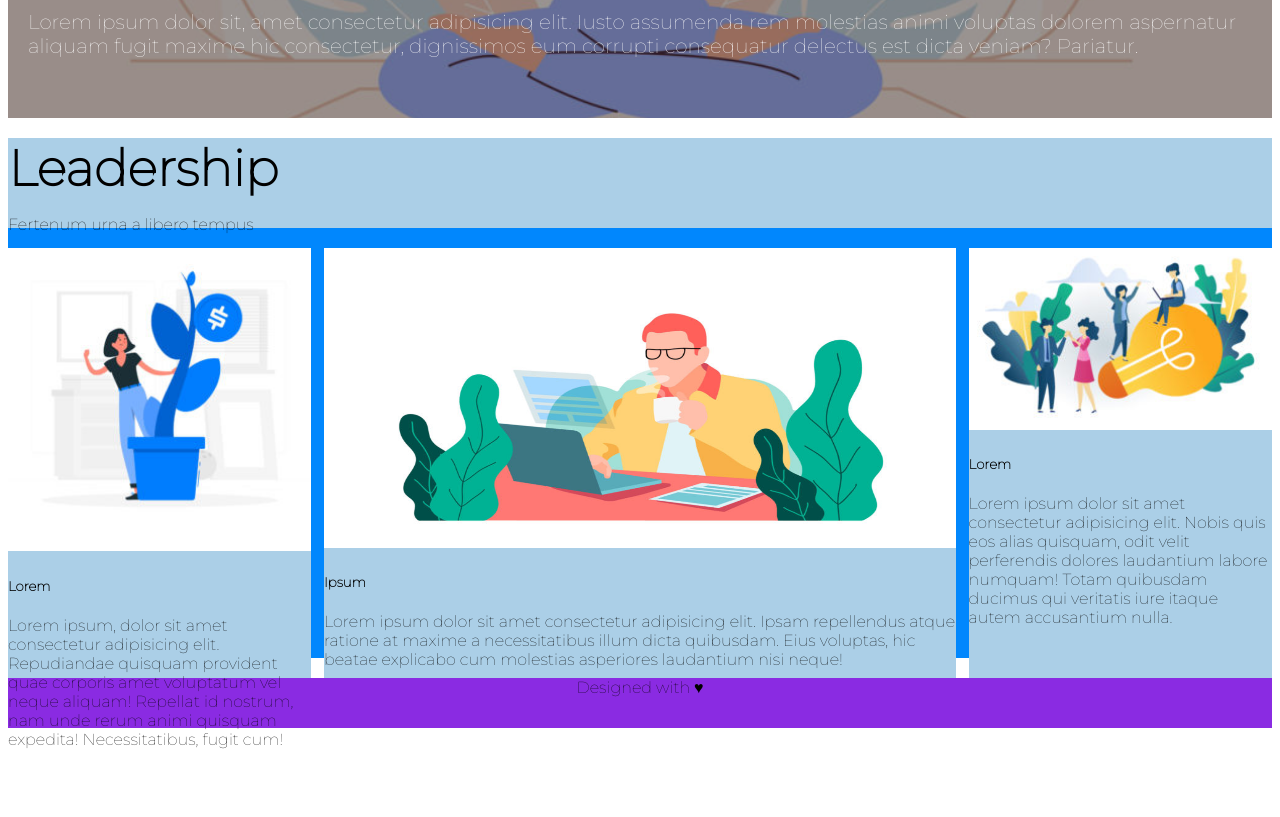
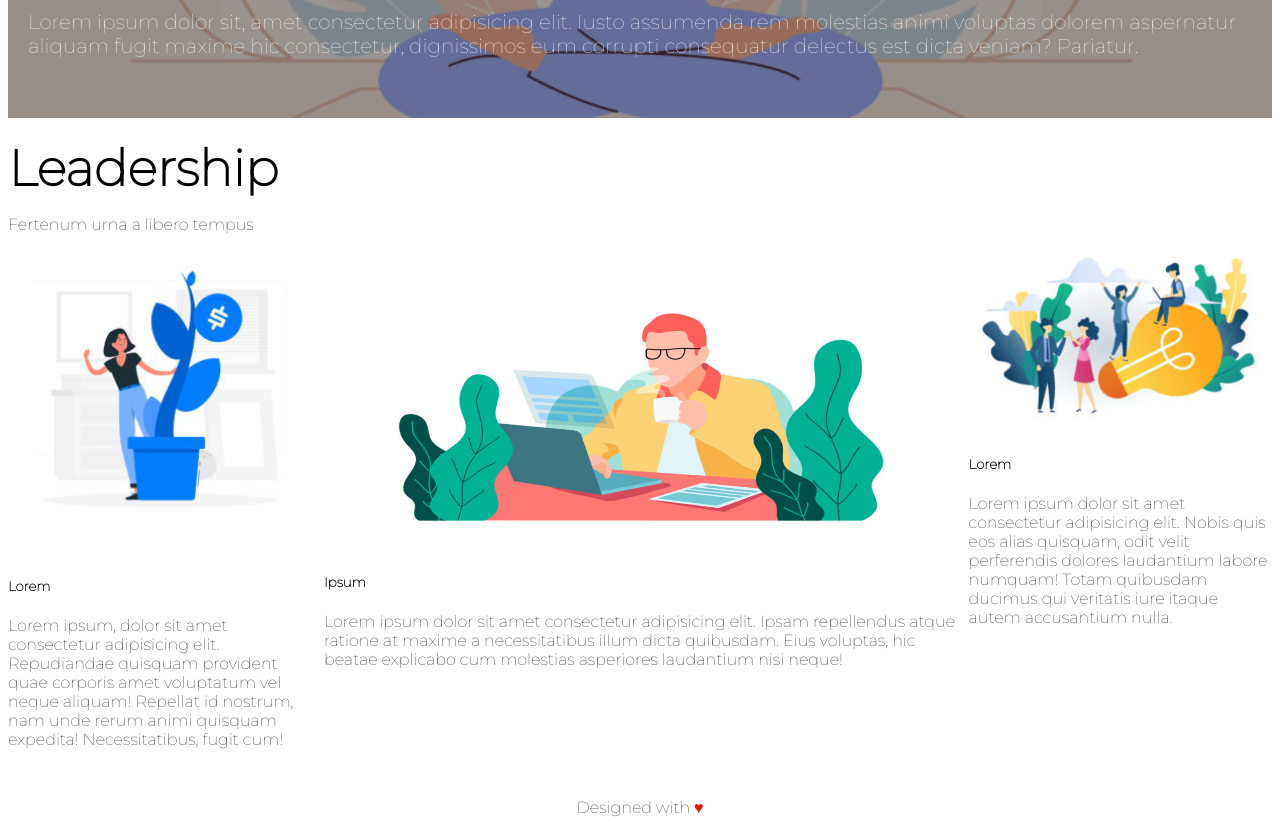
Before and after one commit to Vincedinardo21/htmlcss-wp, a plain HTML site: page index.html in a window 1280 px wide. Shown: the part 800-1617 px from the top of the page. Before the commit the page ends 1549 px from the top, so only its background shows below. Drawn offline with Linux system fonts and the light colour scheme.

Commit message:
Struttura finale

```diff
--- a/css/style.css
+++ b/css/style.css
@@ -86,12 +86,12 @@ a:hover {
 
 .blocco2 {
     height: 520px;
-    background-color:#0187fd;
+    /* background-color:#0187fd; */
 }
 
 /* Righe nel blocco2 */
 .row1, .colside, .colcenter {
-    background-color: #abcfe7;
+    /* background-color: #abcfe7; */
 }
 
 .row1 {
@@ -101,7 +101,7 @@ a:hover {
 
 .colside {
     width: 24%;
-    height: 430px;
+    height: 550px;
     float: left;
 }
 
@@ -111,7 +111,7 @@ a:hover {
 
 .colcenter {
     width: 50%;
-    height: 430px;
+    height: 550px;
     margin-right: 1%;
     margin-left: 1%;
     float: left;
@@ -127,7 +127,7 @@ a:hover {
 footer {
     text-align: center;
     height: 50px;
-    background-color: blueviolet;
+    /* background-color: blueviolet; */
 }
 
 .hearth {
--- a/index.html
+++ b/index.html
@@ -71,7 +71,7 @@
     </div>
 
     <footer>
-        <div>Designed with &hearts;</div>
+        <div>Designed with <Span class="hearth">&hearts;</Span></div>
     </footer>
 </body>
 </html>
```
